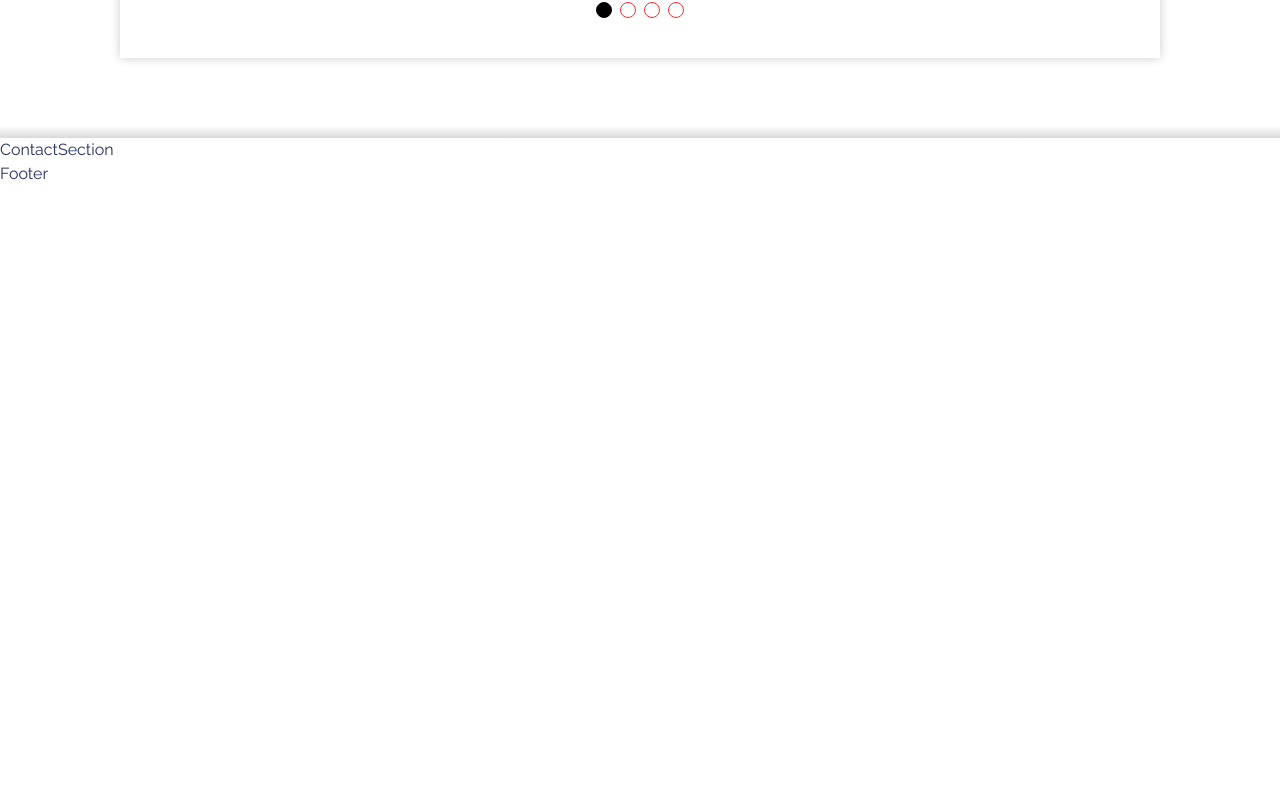
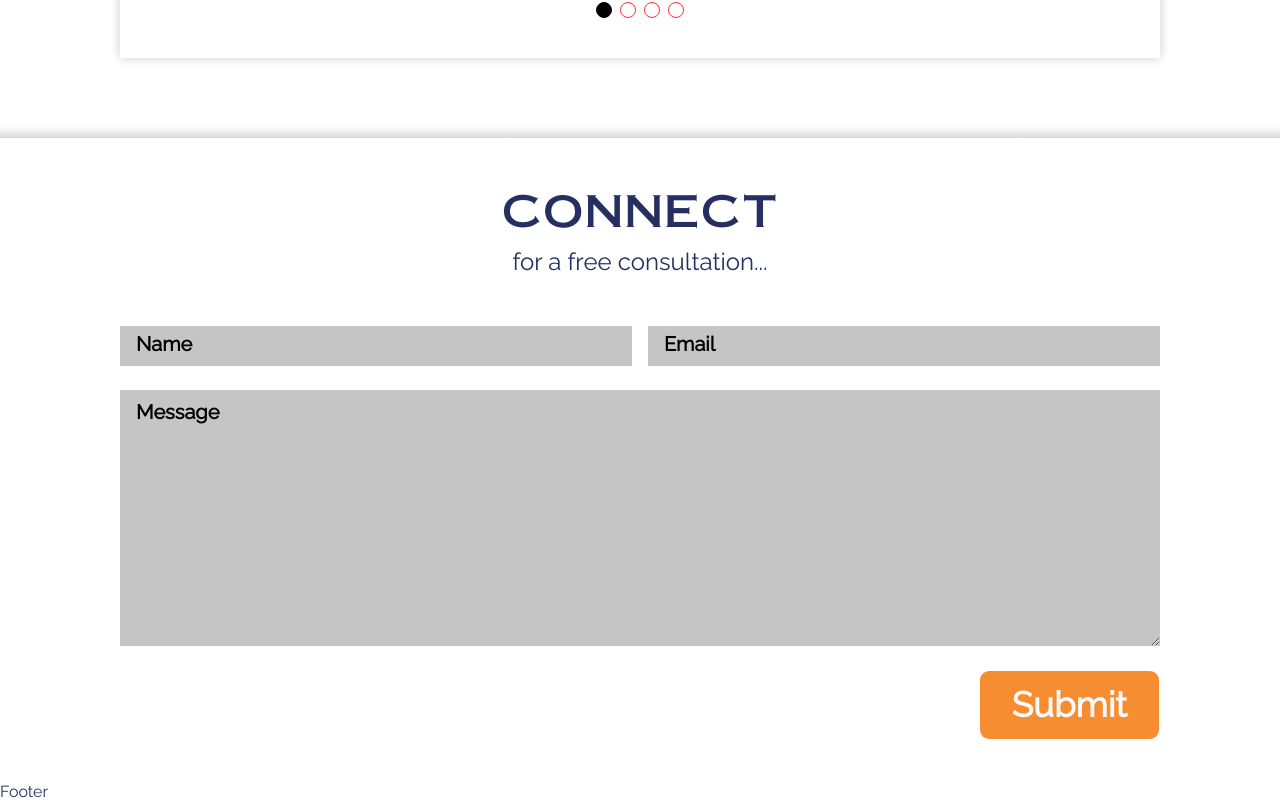
Before and after one commit to Hary300/Discord-Project-02-Seaside_Website, a React (Vite) app: page / in a window 1280 px wide. Shown: the part 2218-3022 px from the top of the page. Before the commit the page ends 2404 px from the top, so only its background shows below. Built offline with nearby package versions, Linux system fonts and the light colour scheme; no server answers.

Commit message:
feat: implement contact form with validation, dynamic input fields, and submission handling

```diff
--- a/src/data/05-contactData.ts
+++ b/src/data/05-contactData.ts
@@ -1,13 +1,14 @@
-type FieldId = 'name' | 'email' | 'message';
-type FieldName = 'name' | 'email' | 'message';
-type FieldLabel = 'Name' | 'Email' | 'Message';
+export type FieldId = 'name' | 'email' | 'message';
+export type FieldName = 'name' | 'email' | 'message';
+export type FieldLabel = 'Name' | 'Email' | 'Message';
+export type FieldType = 'text' | 'email' | 'textarea';
 
 interface ContactFormField {
   id: FieldId;
   name: FieldName;
   label: FieldLabel;
   placeholder: string;
-  type: 'text' | 'email' | 'textarea';
+  type: FieldType;
 }
 
 interface ContactData {
--- a/src/sections/05-contact/ContactSection.tsx
+++ b/src/sections/05-contact/ContactSection.tsx
@@ -1,5 +1,19 @@
+import SectionWrapper from '@/components/layouts/SectionWrapper';
+import { contactData } from '@/data/05-contactData';
+import ContactForm from './components/ContactForm';
+
 const ContactSection = () => {
-  return <div>ContactSection</div>;
+  const title = contactData.title;
+  const subtitle = contactData.subtitle;
+  return (
+    <SectionWrapper sectionId='contact' className='flex flex-col gap-10'>
+      <div className='flex flex-col gap-2 items-center'>
+        <h2 className='font-copperplate text-[40px]'>{title}</h2>
+        <p className='text-2xl'>{subtitle}</p>
+      </div>
+      <ContactForm />
+    </SectionWrapper>
+  );
 };
 
 export default ContactSection;
--- /dev/null
+++ b/src/sections/05-contact/components/ContactForm.tsx
@@ -0,0 +1,74 @@
+import { contactSchema, type ContactSchema } from '@/schema/contactSchema';
+import { useState } from 'react';
+import { useForm } from 'react-hook-form';
+import { zodResolver } from '@hookform/resolvers/zod';
+import { Button } from '@/components/ui/button';
+import { contactData } from '@/data/05-contactData';
+import InputField from './InputField';
+
+const ContactForm = () => {
+  const {
+    register,
+    handleSubmit,
+    reset,
+    formState: { errors },
+  } = useForm<ContactSchema>({
+    defaultValues: {
+      name: '',
+      email: '',
+      message: '',
+    },
+    resolver: zodResolver(contactSchema),
+  });
+
+  const [isSubmitting, setIsSubmitting] = useState(false);
+
+  const onSubmit = async (data: ContactSchema) => {
+    try {
+      setIsSubmitting(true);
+      await new Promise((resolve) => setTimeout(resolve, 3000));
+      console.log(data);
+      alert('Your message delivered successfully');
+      reset();
+    } catch (error) {
+      console.log(error);
+      alert('Error! Please try again');
+    } finally {
+      setIsSubmitting(false);
+    }
+  };
+
+  const fields = contactData.fields;
+
+  return (
+    <form
+      onSubmit={handleSubmit(onSubmit)}
+      className='w-full rounded-xl flex flex-col items-end gap-4 lg:gap-6'
+    >
+      <div className='grid grid-cols-2 gap-4 w-full'>
+        {fields.map((field, index) => {
+          const errorMessage = errors[field.name]?.message;
+          return (
+            <InputField
+              key={field.id}
+              type={field.type}
+              register={register}
+              placeholder={field.label}
+              name={field.name}
+              errorMessage={errorMessage}
+              className={index === fields.length - 1 ? 'col-span-2' : ''}
+            />
+          );
+        })}
+      </div>
+      <Button
+        disabled={isSubmitting}
+        type='submit'
+        className='py-2 px-8 h-auto w-fit flex gap-2 items-center bg-light-orange font-bold text-[35px]'
+      >
+        <span>{isSubmitting ? 'Submitting...' : 'Submit'}</span>
+      </Button>
+    </form>
+  );
+};
+export default ContactForm;
--- /dev/null
+++ b/src/sections/05-contact/components/InputField.tsx
@@ -0,0 +1,48 @@
+import type { FieldLabel, FieldType } from '@/data/05-contactData';
+import { cn } from 'cn';
+import type { FieldValues, Path, UseFormRegister } from 'react-hook-form';
+
+interface InputFieldProps<T extends FieldValues> {
+  register: UseFormRegister<T>;
+  name: Path<T>;
+  type: FieldType;
+  errorMessage?: string;
+  placeholder: FieldLabel;
+  className?: string;
+}
+
+const InputField = <T extends FieldValues>({
+  type,
+  errorMessage,
+  register,
+  name,
+  placeholder,
+  className,
+}: InputFieldProps<T>) => {
+  return (
+    <div className={cn('flex flex-col gap-1.5 lg:gap-2', className)}>
+      <div className='flex justify-between items-center'>
+        {errorMessage && <p className='text-xs text-red-500'>{errorMessage}</p>}
+      </div>
+      {type === 'textarea' ? (
+        <textarea
+          id={name}
+          {...register(name)}
+          rows={10}
+          placeholder={placeholder}
+          className='focus:outline-0 px-4 py-2 bg-[#c5c5c5] placeholder:font-bold placeholder:text-black placeholder:text-xl'
+        ></textarea>
+      ) : (
+        <input
+          type={type}
+          id={name}
+          placeholder={placeholder}
+          {...register(name)}
+          className='focus:outline-0 px-4 py-2 bg-[#c5c5c5] placeholder:font-bold placeholder:text-black placeholder:text-xl'
+        />
+      )}
+    </div>
+  );
+};
+
+export default InputField;
```
